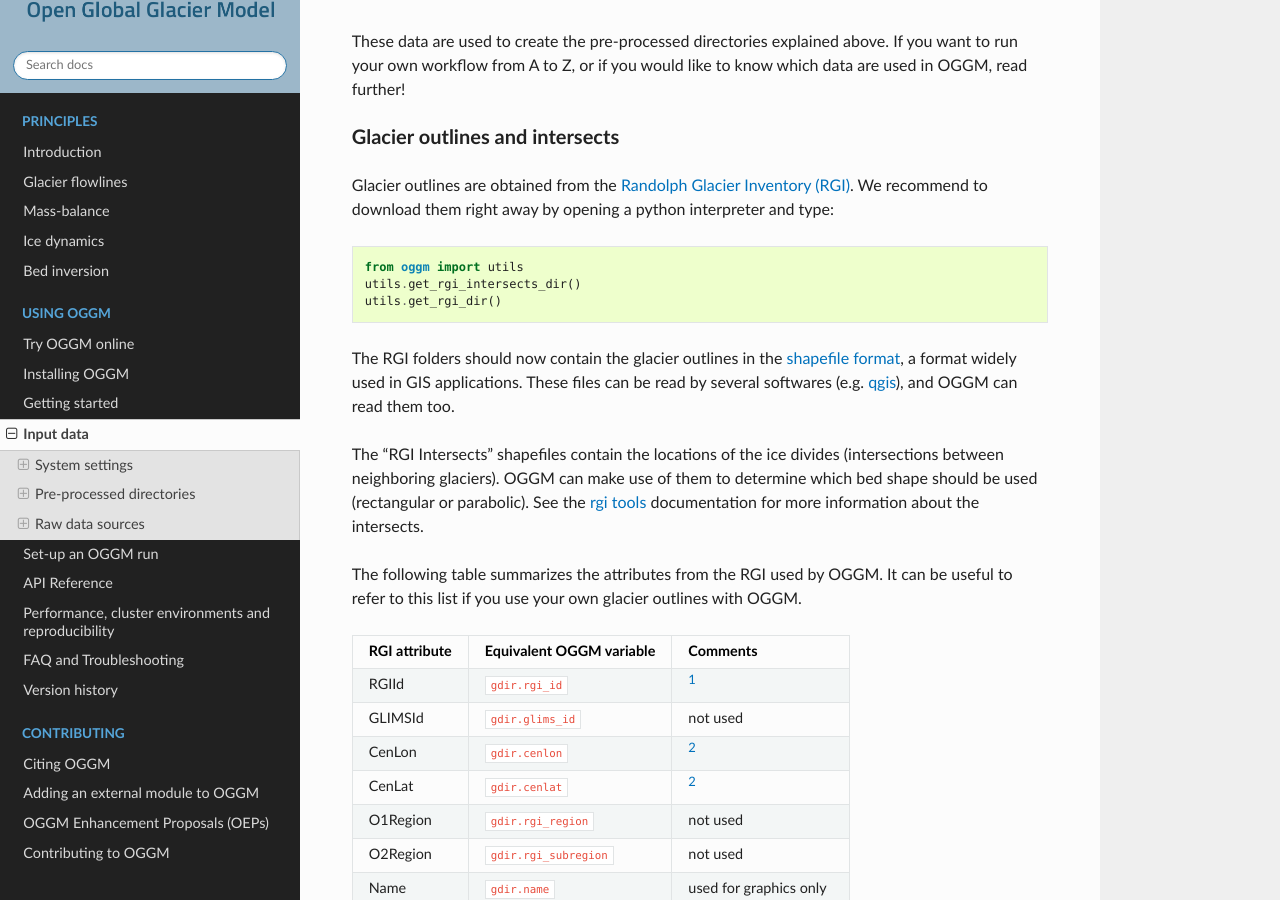
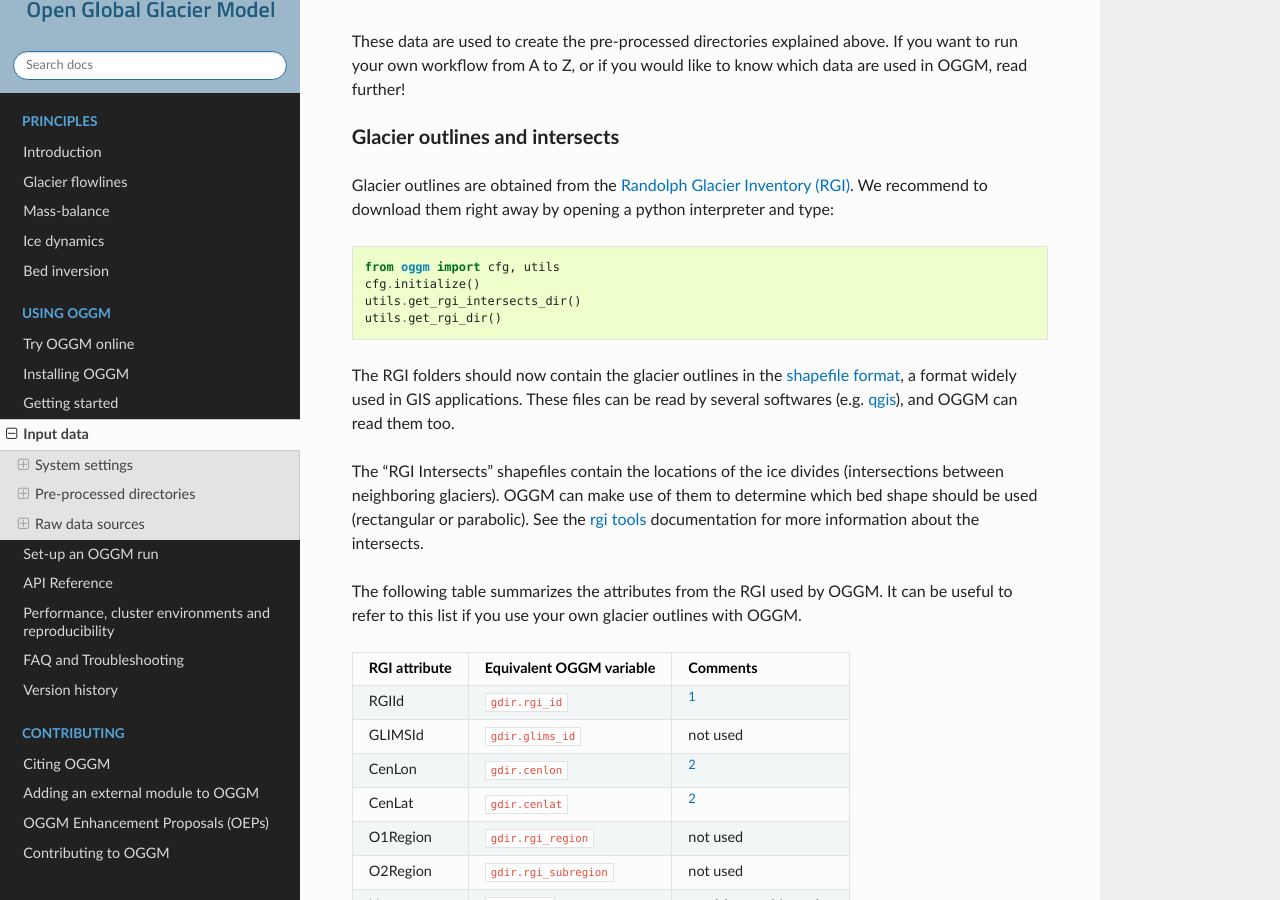
Before and after one commit to OGGM/oggm, a Sphinx documentation site: the page built from docs/input-data.rst, in a window 1280 px wide and 900 px high, scrolled down 3874 px. Built offline with Sphinx 7.4.7 and the Read the Docs theme 2.0.0, drawn with Linux system fonts in a browser that asks for light colours; the version number could not be read and is left out.

Commit message:
Added cfg to code example to botain RGI data
Without initialized cfg loading the get_rgi functions don't work:
`version = cfg.PARAMS['rgi_version']` throws `KeyError: 'rgi_version'`

```diff
--- a/docs/input-data.rst
+++ b/docs/input-data.rst
@@ -240,7 +240,8 @@ and type:
 
 .. code-block:: python
 
-    from oggm import utils
+    from oggm import cfg, utils
+    cfg.initialize()
     utils.get_rgi_intersects_dir()
     utils.get_rgi_dir()
 
```
